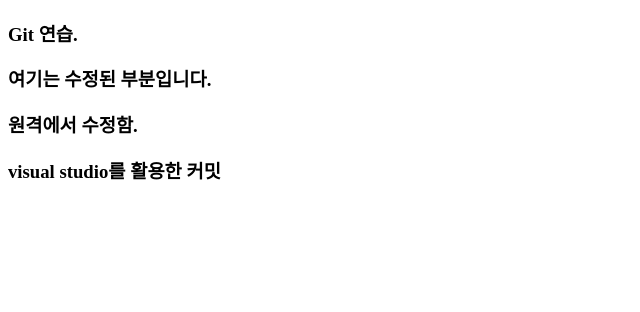
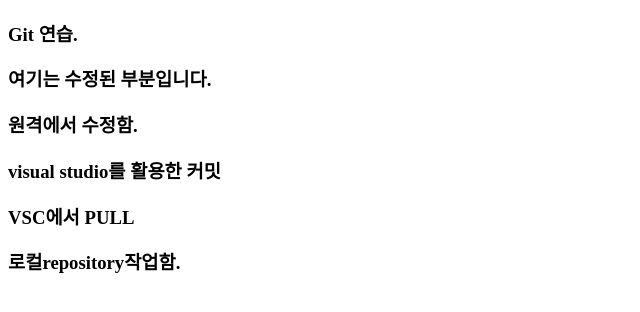
Before and after one commit to osegyoung/html, a plain HTML site: page index.html in a window 1280 px wide. Shown: the whole page, without its empty margins (0-640 px from the left). Drawn offline with Linux system fonts and the light colour scheme.

Commit message:
VScode commit

```diff
--- a/index.html
+++ b/index.html
@@ -12,5 +12,8 @@
   <!-- 원격에서 수정한 내용 -->
    <h3>원격에서 수정함.</h3>
    <h3>visual studio를 활용한 커밋</h3>
+   <h3>VSC에서 PULL</h3>
+   <h3>로컬repository작업함.</h3>
+   <!-- p322,312, 숙제: 이미지 경로 -->
 </body>
 </html>
```
